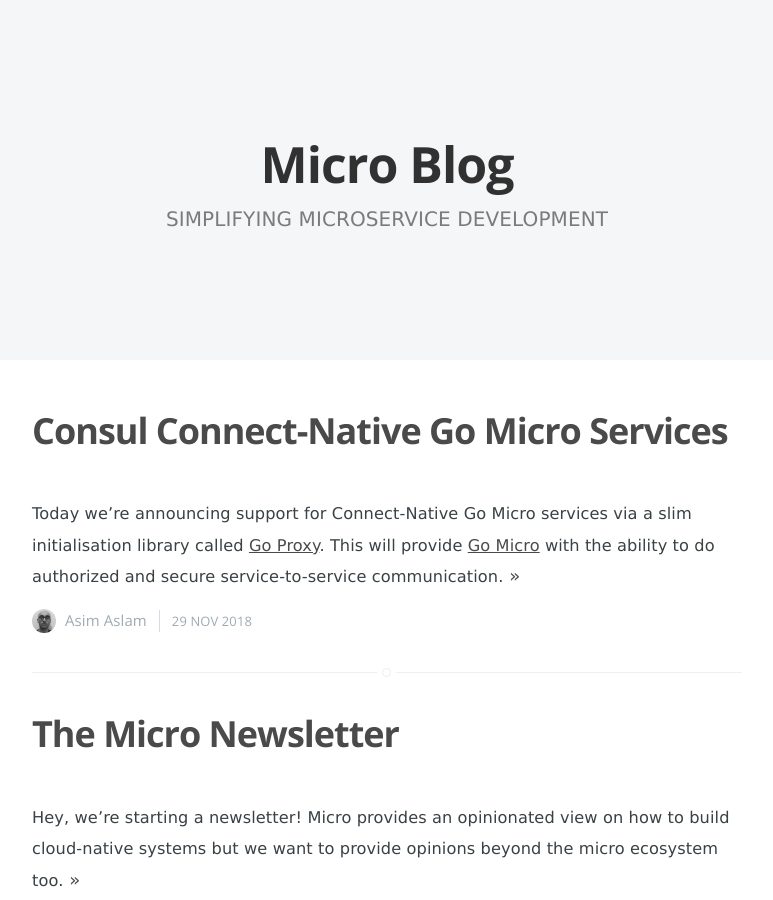
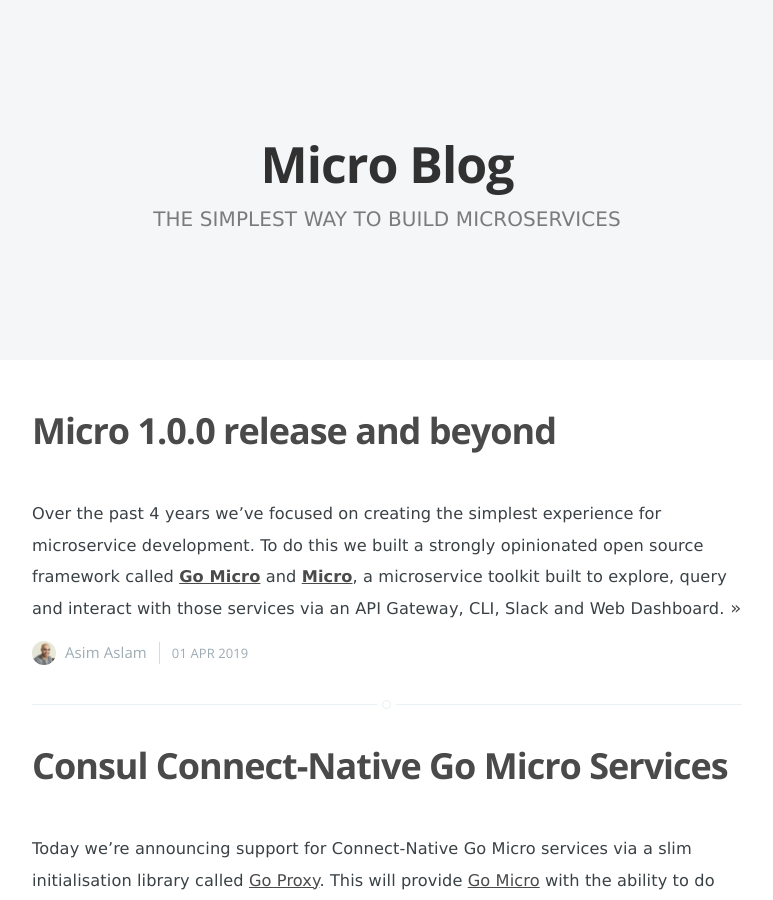
Before and after one commit to printfcoder/blog, a Jekyll site: the page built from index.html, in a window 1280 px wide and 900 px high. Shown: the whole window, without its empty margins (253-1026 px from the left). Built offline with Jekyll 4.4.1, drawn with Linux system fonts in a browser that asks for light colours; nearby versions of some CDN libraries; the list of posts is cut into pages by our own code; some of the changed lines change nothing that is shown; some of the changed text lies outside the part shown.

Commit message:
update files

```diff
--- a/_config.yml
+++ b/_config.yml
@@ -1,5 +1,5 @@
 name: Micro Blog
-description: SIMPLIFYING MICROSERVICE DEVELOPMENT
+description: THE SIMPLEST WAY TO BUILD MICROSERVICES
 meta_description: "The micro blog is a resource for microservices and distributed systems"
 
 markdown: kramdown
--- /dev/null
+++ b/_posts/2019-04-01-micro-version-1-and-beyond.md
@@ -0,0 +1,92 @@
+---
+layout:	post
+title:	Micro 1.0.0 release and beyond
+date:	2019-04-01 09:00:00
+---
+<br>
+Over the past 4 years we've focused on creating the simplest experience for microservice development. To do this
+we built a strongly opinionated open source framework called [**Go Micro**](https://github.com/micro/go-micro) and
+[**Micro**](https://github.com/micro/micro), a microservice toolkit built to explore, query and
+interact with those services via an API Gateway, CLI, Slack and Web Dashboard.
+
+<img src="https://micro.mu/docs/images/go-micro.svg" style="max-width: 100%; margin: 0;" />
+
+## Version 1.0.0
+
+Last month we released **version 1.0.0** of both of these tools. This signifies a huge moment for Micro and the community. We've been
+running in production since 2015 and have become vital for companies like our sponsor Sixt, the german car rental enterprise, who are
+running hundreds of microservices in production.
+
+Micro enables teams to scale microservices development while abstracting away the complexity of distributed systems and cloud-native infrastructure.
+It provides a pluggable and runtime agnostic architecture with sane zero dependency defaults.
+
+<center>
+<img src="https://micro.mu/micro-diag.svg" style="max-width: 100%; margin: 0;" />
+</center>
+
+<br>
+We've considered Micro production ready for a long time but the release of 1.0.0 solidifies the maturity and stability of our tooling. And
+we believe it's the right time for everyone to adopt Micro as the defacto standard for microservice development.
+
+## Usage
+
+Micro has largely grown organically. We've not yet actively engaged in speaking at conferences, meetups or any other form of outreach. Instead
+we focused on solving a real problem and it's shown in the numbers.
+
+<center>
+<img src="{{ site.baseurl }}/assets/images/stars.png" style="max-width: 75%; margin: 0;" />
+</center>
+<br>
+It's difficult to track active usage of a library or framework but what's clear from all we can see is that Micro has really resonated with
+the developer community who want a simpler path to adopting microservices with Go.
+
+## Beyond 1.0
+
+The announcement of version 1.0.0 is not just a marker for maturity and stability to run Micro in production but it also signals that this release version
+will not suffer any further breaking API changes. This now also allows us to take stock of all the learnings of Micro's usage of the past 4
+years, how technology has evolved in the industry and what version 2 might start to look like.
+
+When we started, kubernetes was just in it's infancy and gRPC had only recently been released. We're seeing these trends along with service mesh
+and much more.
+
+Because Micro is pluggable we've always been able to adapt to the changing needs of developers while continuing to provide
+simpler abstractions on top for microservice development. With version 2.0 we have the ability to create an even more frictionless and streamlined
+experience.
+
+Some of these ideas will revolve around using gRPC by default, allowing a drop-in experience on kubernetes and potentially a runtime
+for those who don't want to deal with the complexity of cloud-native systems or any dependency management at all.
+
+We'll also be thinking about how to move beyond Go to support multiple languages.
+
+## Collaboration
+
+Slack has served us well for realtime collaboration but we need a medium aligned with open source to push this much further, to be far more inclusive
+and to provide a historic record for newcomers to explore easily.
+
+We're going to work with the community by using GitHub to create an open source location to share ideas, discussion and the roadmap for the
+[**Development**](https://github.com/micro/development) of features for 2.0 and beyond.
+
+To all those interested in contributing and collaboration, create an issue for feature requests, a pull request to share design ideas and we'll work
+together to shape the roadmap.
+
+## Thanks
+
+I want to finish by saying thank you to the Micro community and all who've used or supported us over the past 4 years. It's been a long hard
+but incredibly rewarding journey with so much more left to do. Without the community Micro would not be where it is today. We're 1.6k+ members
+strong in Slack with thousands more across other forums.
+
+<center>
+<blockquote class="twitter-tweet" data-cards="hidden" data-lang="en"><p lang="en" dir="ltr">Today I released v1 of micro and go-micro. 4 years of hard work. Thanks to all that supported me along the way. <a href="https://t.co/blI1pJ3hBl">https://t.co/blI1pJ3hBl</a></p>&mdash; Asim Aslam (@chuhnk) <a href="https://twitter.com/chuhnk/status/1102992210088378369?ref_src=twsrc%5Etfw">March 5, 2019</a></blockquote>
+<script async src="https://platform.twitter.com/widgets.js" charset="utf-8"></script>
+</center>
+<br>
+Thank you for all your support and contributions. We hope we can return the favour by providing everyone the most inclusive and collaborative
+place for all things microservices.
+
+<center>...</center>
+<br>
+Micro is the simplest way to build microservices. If you're thinking about microservice development we want to help enable you on that journey.
+To learn more check out the [website](https://micro.mu), follow us on [twitter](https://twitter.com/microhq) or
+join the [slack](https://micro-services.slack.com) community.
+
+<h6><a href="https://github.com/micro/micro"><i class="fa fa-github fa-2x"></i> Micro</a></h6>
```
Also changed, not shown: assets/images/profile.jpg, assets/images/stars.png (added).
